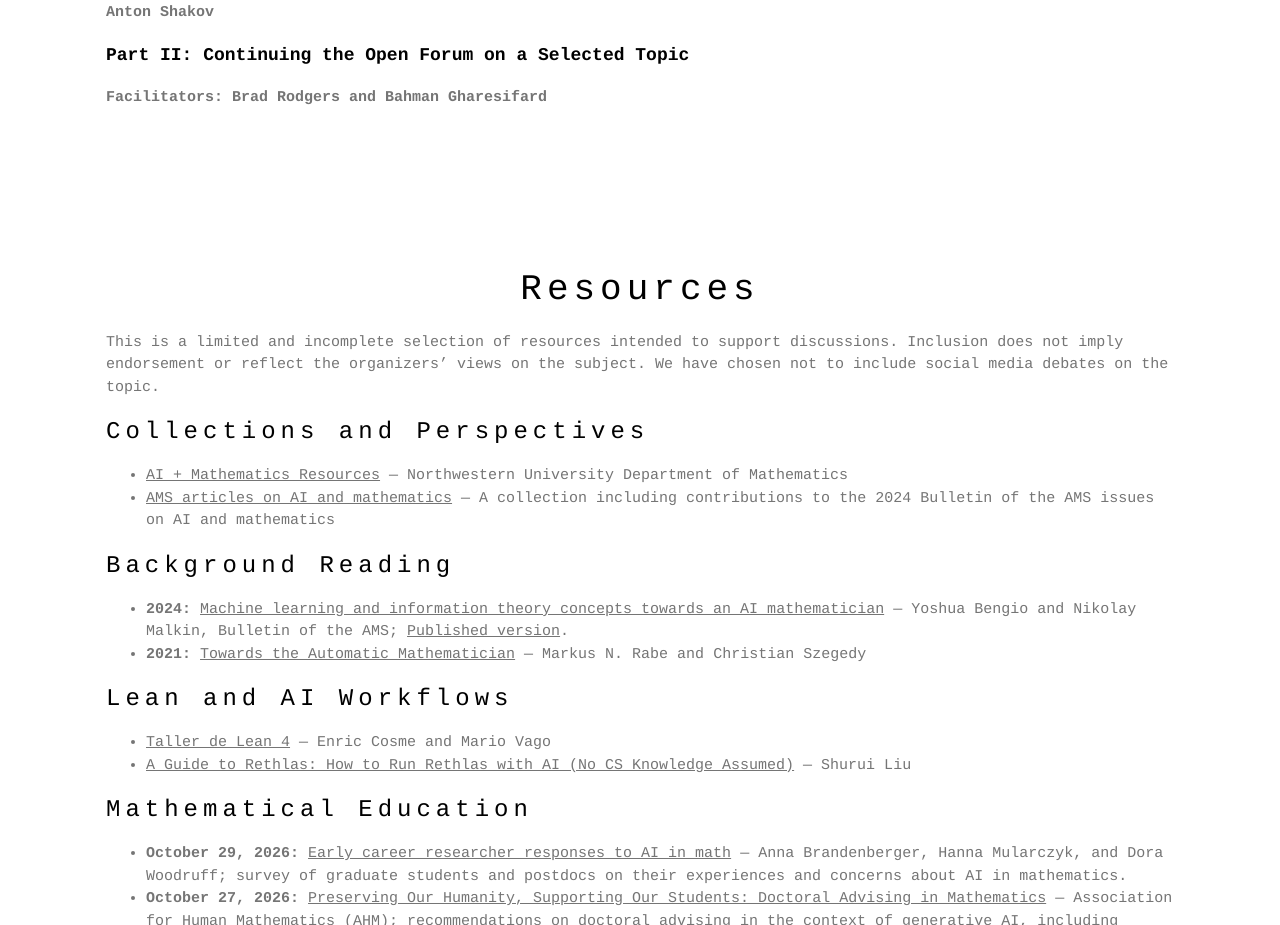
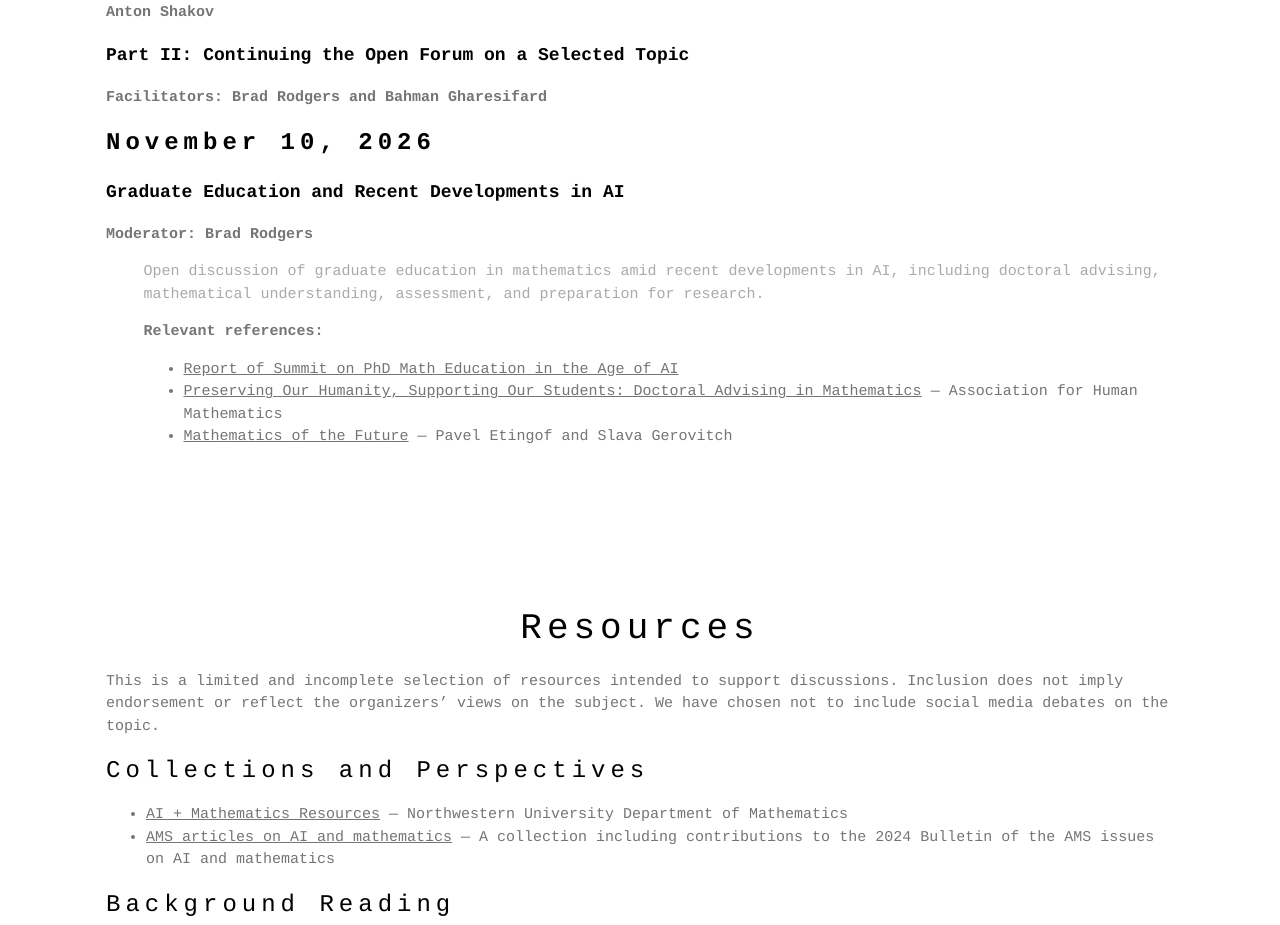
Before and after one commit to gharesifard/gharesifard.github.io, a plain HTML site: page seminar26.html in a window 1280 px wide. Shown: the part 2060-2985 px from the top of the page. Drawn offline with nearby package versions, Linux system fonts and the light colour scheme.

Commit message:
Add seminar details on AI and graduate education
Added details about a seminar on graduate education and AI, including a moderator and relevant references.

```diff
--- a/seminar26.html
+++ b/seminar26.html
@@ -88,6 +88,16 @@ h1, h2, h3, h4, h5, h6 {
     <p class="w3-medium w3-text-grey"><b>Anton Shakov</b></p>
     <p class="w3-large"><b>Part II: Continuing the Open Forum on a Selected Topic</b></p>
     <p class="w3-medium w3-text-grey"><b>Facilitators: Brad Rodgers and Bahman Gharesifard</b></p>
+    <h3><b>November 10, 2026</b></h3>
+    <p class="w3-large"><b>Graduate Education and Recent Developments in AI</b></p>
+    <p class="w3-medium w3-text-grey"><b>Moderator: Brad Rodgers</b></p>
+    <p class="w3-medium" style="margin-left: 2.5em; color: #aaa;">Open discussion of graduate education in mathematics amid recent developments in AI, including doctoral advising, mathematical understanding, assessment, and preparation for research.</p>
+    <p class="w3-medium w3-text-grey" style="margin-left: 2.5em;"><b>Relevant references:</b></p>
+    <ul class="w3-medium w3-text-grey" style="margin-left: 2.5em;">
+      <li><a href="https://cmsa.fas.harvard.edu/media/2026/09/Summit-on-PhD-Math-Education-in-the-Age-of-AI.pdf">Report of Summit on PhD Math Education in the Age of AI</a></li>
+      <li><a href="https://www.ahmath.org/doctoraladvising">Preserving Our Humanity, Supporting Our Students: Doctoral Advising in Mathematics</a> — Association for Human Mathematics</li>
+      <li><a href="https://math.mit.edu/~etingof/futuremath.pdf">Mathematics of the Future</a> — Pavel Etingof and Slava Gerovitch</li>
+    </ul>
   </div>
 
 <!-- Resources Section -->
```
